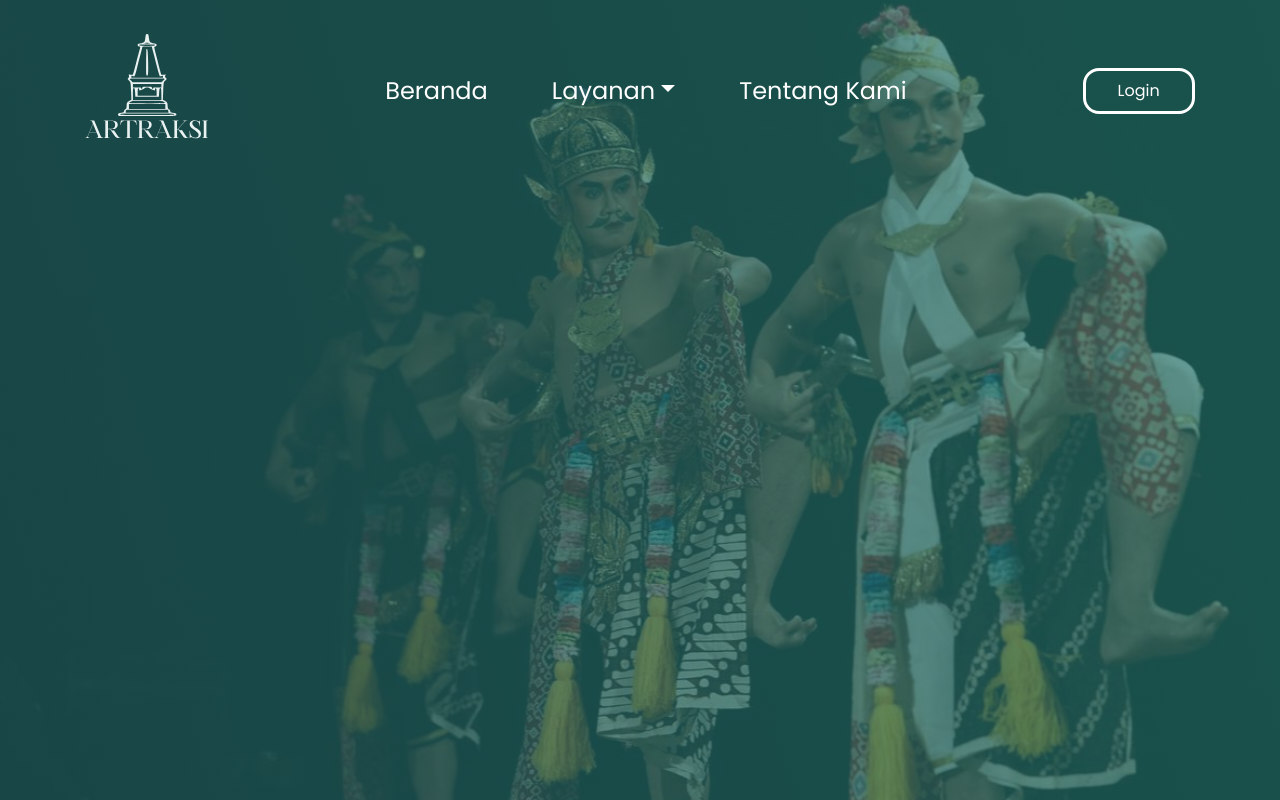
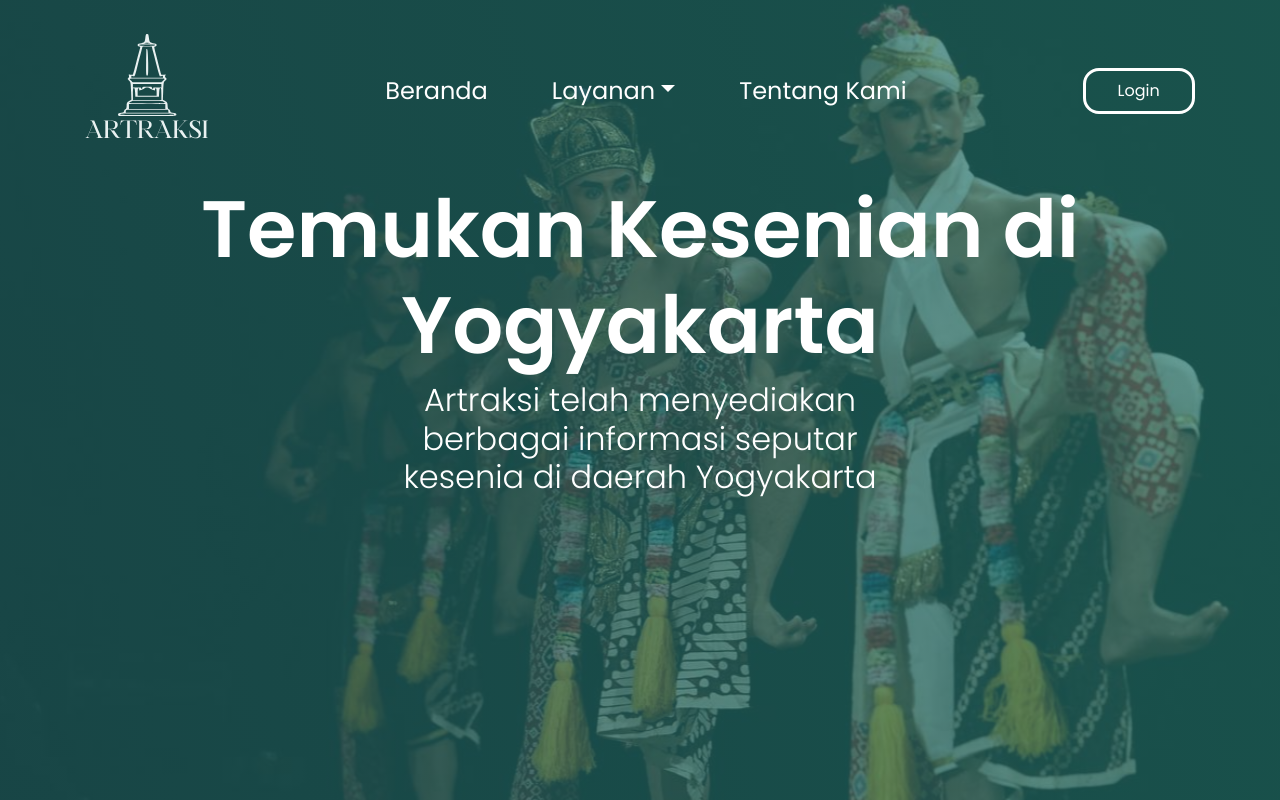
Before and after one commit to odeardika/Artraksi, a React (Vite) app in the folder client/: page / in a window 1280 px wide. Built offline with nearby package versions, Linux system fonts and the light colour scheme.

Commit message:
feat(Header) : Finish Header

```diff
--- a/client/src/components/HeaderNavbar/HeaderNavbar.module.css
+++ b/client/src/components/HeaderNavbar/HeaderNavbar.module.css
@@ -1,7 +1,3 @@
-a {
-
-}
-
 .navbar_text {
     color: white;
     font-size: 1.5rem;
--- a/client/src/routes/Home/Home.jsx
+++ b/client/src/routes/Home/Home.jsx
@@ -11,7 +11,10 @@ export default function Home() {
         <nav className={styles.header_navbar}>
           <HeaderNavbar/>
         </nav>
+        <h1 className={styles.h1}>Temukan Kesenian di Yogyakarta</h1>
+        <h2 className={styles.h2}>Artraksi telah menyediakan berbagai informasi seputar kesenia di daerah Yogyakarta</h2>
       </header>
+
       {/* Show MVP section */}
       <section>
         {/* for article */}
--- a/client/src/routes/Home/Home.module.css
+++ b/client/src/routes/Home/Home.module.css
@@ -10,3 +10,18 @@
 .navbar_font {
     color: #fff;
 }
+
+.h1{
+    color: #fff;
+    font-size: 5rem;
+    font-weight: 600;
+    text-align: center;
+    padding: 0 10rem;
+}
+
+.h2{
+    color: #fff;
+    font-weight: 300;
+    padding: 0 22.5rem;
+    text-align: center;
+}
```
